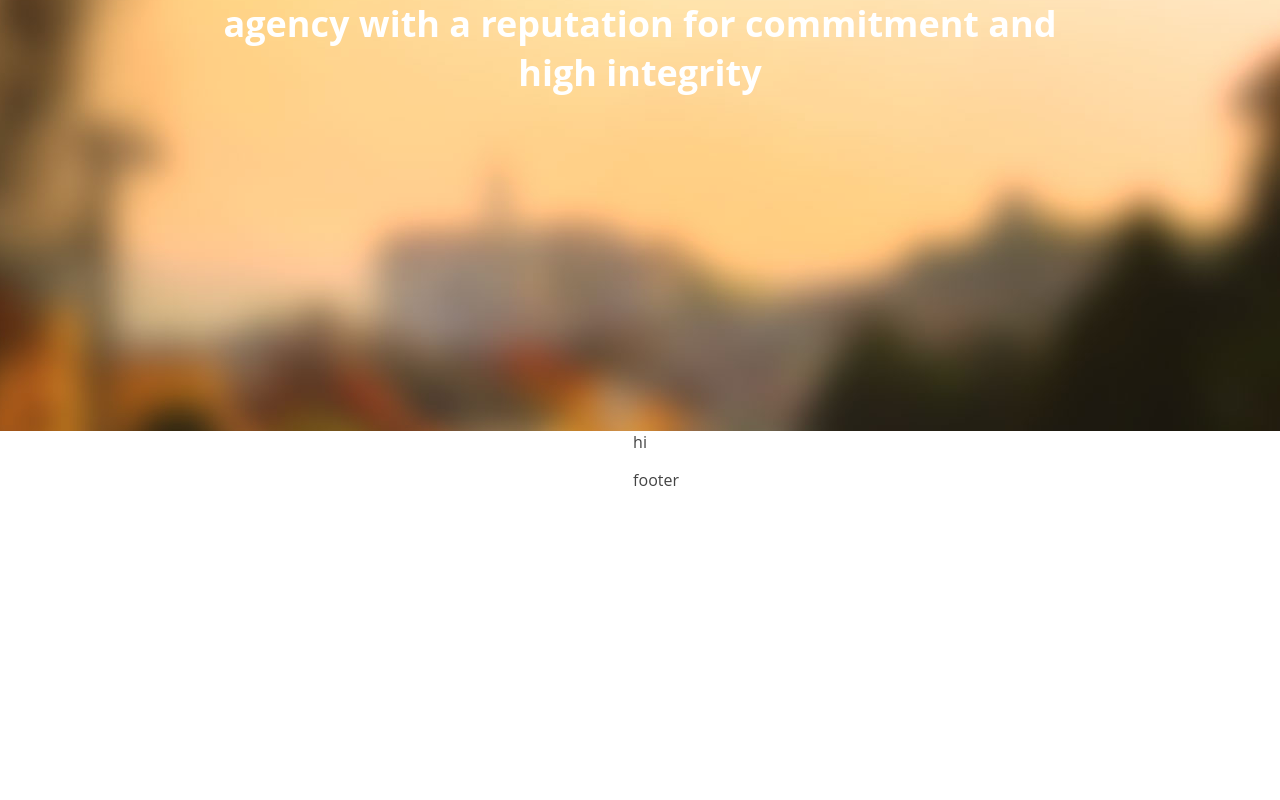
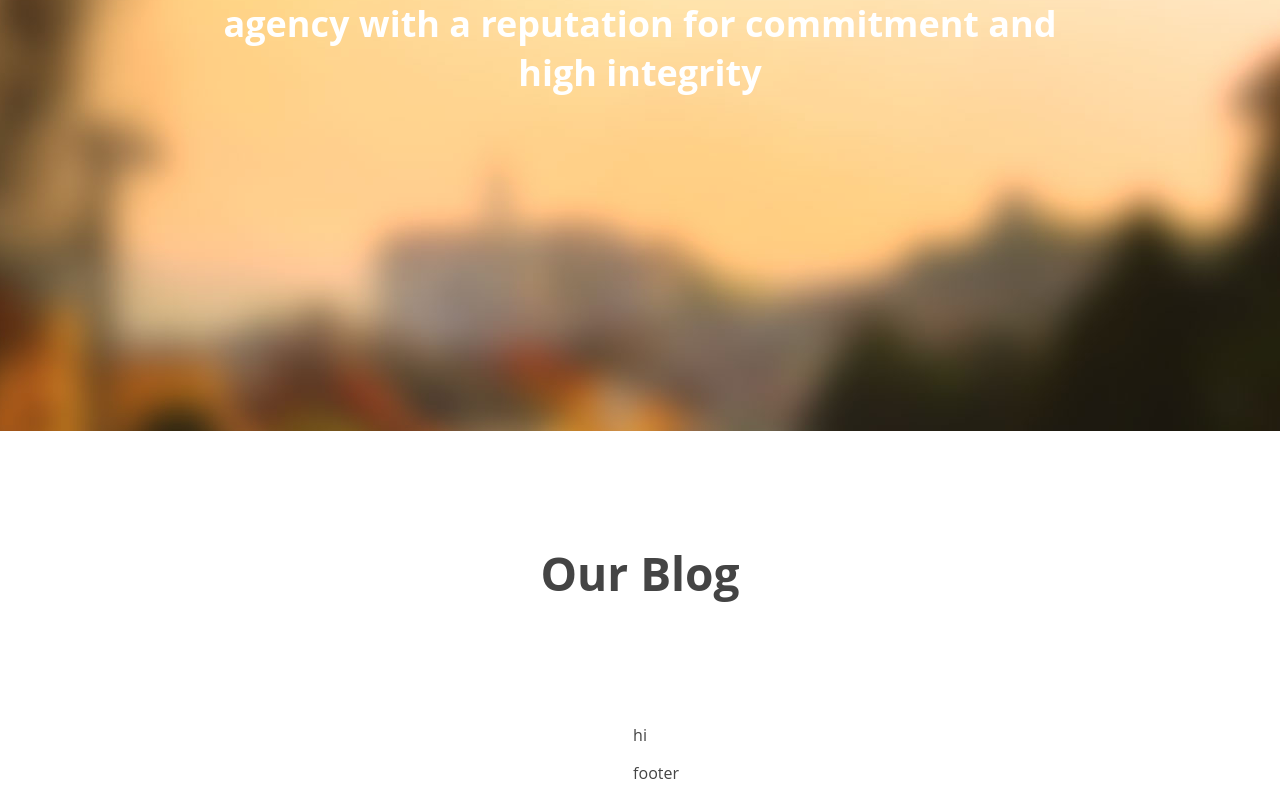
Before and after one commit to parabolabam/maxim_clone, a Vue app: page / in a window 1280 px wide. Shown: the part 3085-3885 px from the top of the page. Before the commit the page ends 3592 px from the top, so only its background shows below. Built offline with nearby package versions, Linux system fonts and the light colour scheme.

Commit message:
blop posts cards

```diff
--- /dev/null
+++ b/src/components/MainSection/components/BlogPostCard.vue
@@ -0,0 +1,36 @@
+<template>
+  <div class="blog-card-container">
+    <div class="image"></div>
+    <div class="name-date-info"></div>
+    <div class="short-description"></div>
+  </div>
+</template>
+
+<script lang='ts'>
+import { Component, Prop, Vue } from 'vue-property-decorator'
+import { IBlogInfo } from '@/Interfaces'
+
+@Component
+export default class BlogCard extends Vue {
+  @Prop()
+  BlogInfo!: IBlogInfo;
+
+  data () {
+    return {
+      headerTitle: 'Our Blog'
+    }
+  }
+}
+</script>
+
+<style lang="scss" scoped>
+  .our-blog-block {
+    width: 100%;
+    padding: 6.25rem 0 5rem 0;
+    h4 {
+      text-align: center;
+      font-size: 46px;
+      margin: 0.685rem 0 2.5rem 0
+    }
+  }
+</style>
--- a/src/components/MainSection/components/OurBlog.vue
+++ b/src/components/MainSection/components/OurBlog.vue
@@ -1,17 +1,50 @@
 <template>
   <div class="our-blog-block">
-
+    <h4>{{ headerTitle }}</h4>
+    <div class="blogCardsContainer">
+      <BlogPostCard v-for="(blogInfo, index) in blogs" :key="index"/>
+    </div>
   </div>
 </template>
 
-<script>
+<script lang='ts'>
+import BlogPostCard from '@/components/MainSection/components/BlogCard'
+import { Component, Prop, Vue } from 'vue-property-decorator'
+import { IBlogInfo } from '@/Interfaces'
 
-export default {
-  name: 'our-blog-block'
+@Component({
+  components: {
+    BlogPostCard
+  }
+})
+export default class OurBlog extends Vue {
+  data () {
+    return {
+      headerTitle: 'Our Blog'
+    }
+  }
 
+  get blogPosts () : IBlogInfo[] {
+    return [{
+      imageUrl: '',
+      creationDate: '',
+      tags: [{}, {}],
+      blogPostHeading: '',
+      shortDescription: '',
+      readMoreLink: ''
+    }]
+  }
 }
 </script>
 
 <style lang="scss" scoped>
-
+  .our-blog-block {
+    width: 100%;
+    padding: 6.25rem 0 5rem 0;
+    h4 {
+      text-align: center;
+      font-size: 46px;
+      margin: 0.685rem 0 2.5rem 0
+    }
+  }
 </style>
```
Also changed, not shown: src/Interfaces/index.ts (+13 -0 lines).
